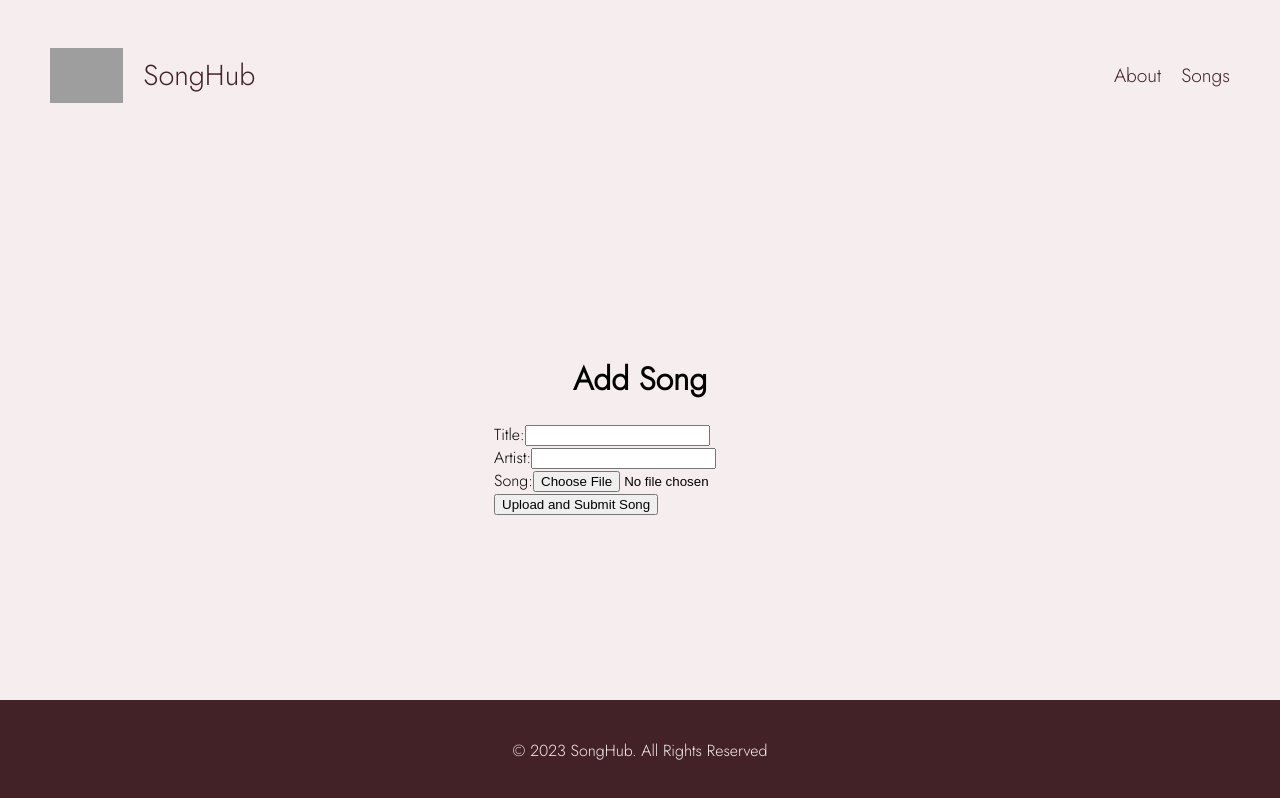
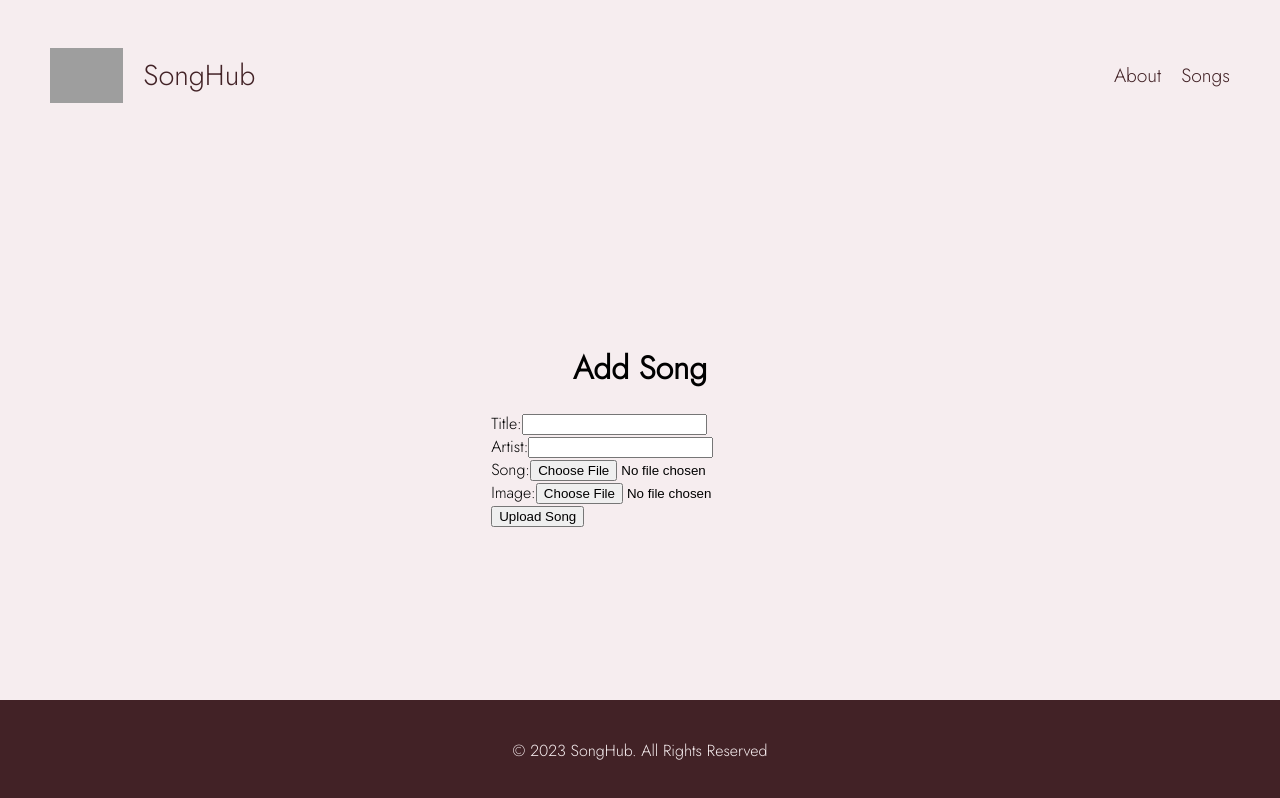
Before and after one commit to Kid-Bayou/SongHub, a React (Vite) app in the folder app/: page /addsong in a window 1280 px wide. Built offline with nearby package versions, Linux system fonts and the light colour scheme; grey boxes are pictures that could not be loaded.

Commit message:
image gets uploaded with the addSongs

```diff
--- a/app/src/pages/AddSong.jsx
+++ b/app/src/pages/AddSong.jsx
@@ -16,6 +16,7 @@ function AddSong() {
   const navigate = useNavigate();
 
   const [songUpload, setSongUpload] = useState(null);
+  const [imageUpload, setImageUpload] = useState(null);
   const [songTitle, setSongTitle] = useState("");
   const [artist, setArtist] = useState("");
 
@@ -26,14 +27,18 @@ function AddSong() {
     if (!songUpload) return;
 
     const songRef = ref(storage, `songs/${songUpload.name}-${v4()}`);
+    const imageRef = ref(storage, `images/${imageUpload.name}-${v4()}`);
 
     try {
       const uploadTask = uploadBytes(songRef, songUpload);
+      const uploadTask2 = uploadBytes(imageRef, imageUpload);
       console.log("here3");
 
       await uploadTask;
+      await uploadTask2;
 
       const downloadURL = await getDownloadURL(songRef);
+      const downloadURL2 = await getDownloadURL(imageRef);
       console.log("here4", downloadURL);
 
       try {
@@ -41,6 +46,7 @@ function AddSong() {
           title: songTitle,
           artist: artist,
           file_path: downloadURL,
+          img_path: downloadURL2,
         });
         console.log("Song Uploaded:", docRef.id);
         alert("Song Uploaded!");
@@ -87,9 +93,18 @@ function AddSong() {
               }}
             />
           </div>
+          <div>
+            <label>Image:</label>
+            <input
+              type="file"
+              onChange={(event) => {
+                setImageUpload(event.target.files[0]);
+              }}
+            />
+          </div>
 
           <button type="button" onClick={uploadSong}>
-            Upload and Submit Song
+            Upload Song
           </button>
         </form>
       </div>
```
